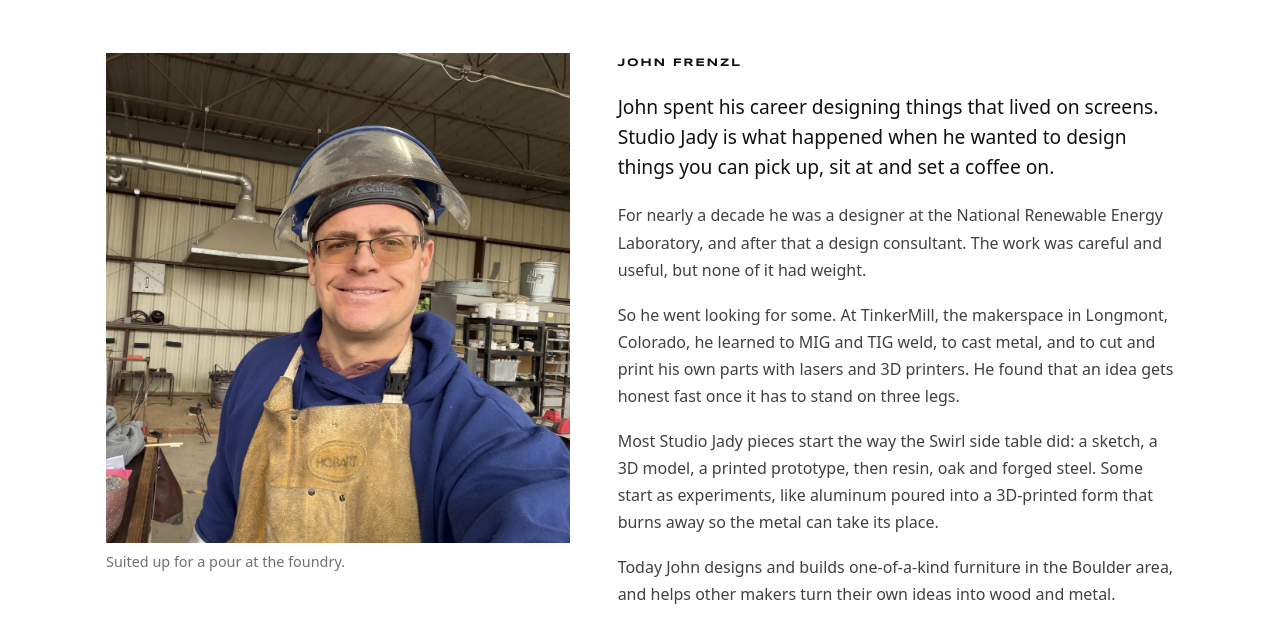
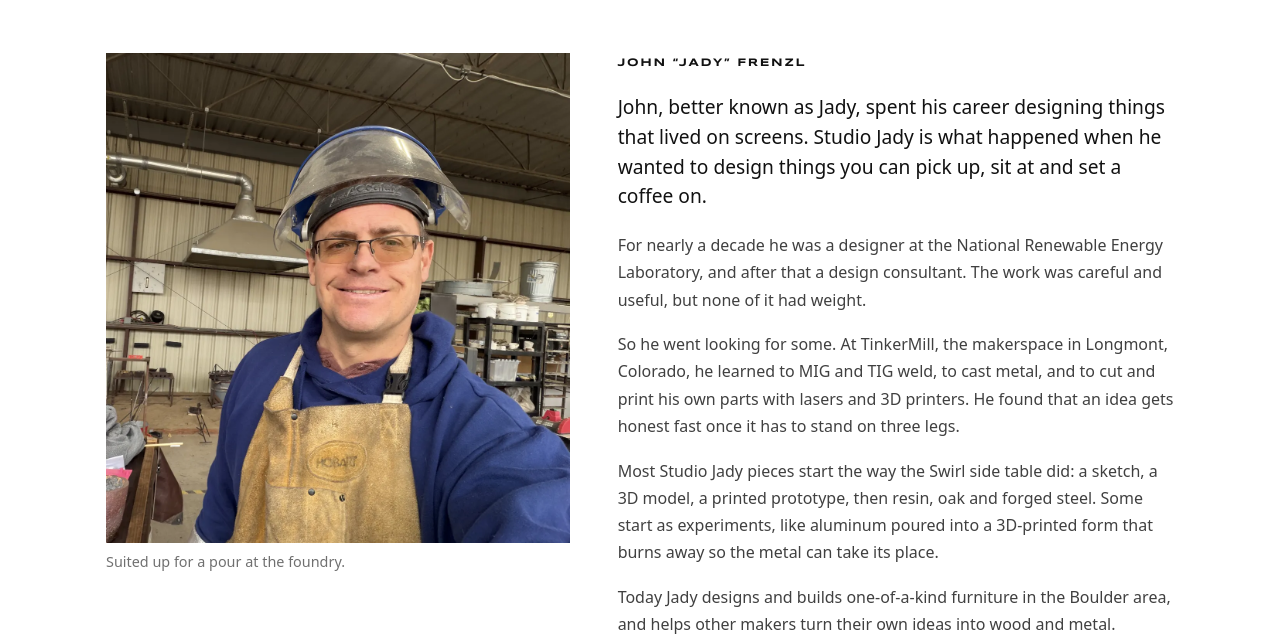
Before and after one commit to john-frenzl/studiojady-site, a plain HTML site: page artist/index.html in a window 1280 px wide. Shown: the part 153-792 px from the top of the page. Drawn offline with nearby package versions, Linux system fonts and the light colour scheme.

Commit message:
Introduce John as Jady on the Meet the Artist page
Co-Authored-By: Claude Opus 5.5 <noreply@anthropic.com>
Claude-Session: https://claude.ai/code/session_014dHnKUgsVPnrfFwpnpC5uh

```diff
--- a/artist/index.html
+++ b/artist/index.html
@@ -13,7 +13,7 @@
   gtag('config', 'G-6J16JXTJ4R');
 </script>
 <title>Meet the Artist | Studio Jady</title>
-<meta name="description" content="Meet John Frenzl, the designer and maker behind Studio Jady: sculptural furniture and fabrication in wood and metal from the Boulder, Colorado area.">
+<meta name="description" content="Meet John Frenzl, better known as Jady, the designer and maker behind Studio Jady: sculptural furniture and fabrication in wood and metal from the Boulder, Colorado area.">
 <link rel="canonical" href="https://studiojady.com/artist/">
 <meta name="theme-color" content="#ffffff">
 <meta property="og:type" content="profile">
@@ -24,7 +24,7 @@
 <meta property="og:image" content="https://studiojady.com/assets/artist/john-frenzl.jpg">
 <meta name="twitter:card" content="summary_large_image">
 <script type="application/ld+json">
-{"@context":"https://schema.org","@type":"Person","name":"John Frenzl","jobTitle":"Designer and maker","image":"https://studiojady.com/assets/artist/john-frenzl.jpg","url":"https://studiojady.com/artist/","worksFor":{"@type":"Organization","name":"Studio Jady","url":"https://studiojady.com/"}}
+{"@context":"https://schema.org","@type":"Person","name":"John Frenzl","alternateName":"Jady","jobTitle":"Designer and maker","image":"https://studiojady.com/assets/artist/john-frenzl.jpg","url":"https://studiojady.com/artist/","worksFor":{"@type":"Organization","name":"Studio Jady","url":"https://studiojady.com/"}}
 </script>
 <link rel="preconnect" href="https://fonts.googleapis.com">
 <link rel="preconnect" href="https://fonts.gstatic.com" crossorigin>
@@ -72,12 +72,12 @@
       <figcaption>Suited up for a pour at the foundry.</figcaption>
     </figure>
     <div class="story">
-      <h2 class="label">John Frenzl</h2>
-      <p class="lede">John spent his career designing things that lived on screens. Studio Jady is what happened when he wanted to design things you can pick up, sit at and set a coffee on.</p>
+      <h2 class="label">John &ldquo;Jady&rdquo; Frenzl</h2>
+      <p class="lede">John, better known as Jady, spent his career designing things that lived on screens. Studio Jady is what happened when he wanted to design things you can pick up, sit at and set a coffee on.</p>
       <p>For nearly a decade he was a designer at the National Renewable Energy Laboratory, and after that a design consultant. The work was careful and useful, but none of it had weight.</p>
       <p>So he went looking for some. At TinkerMill, the makerspace in Longmont, Colorado, he learned to MIG and TIG weld, to cast metal, and to cut and print his own parts with lasers and 3D printers. He found that an idea gets honest fast once it has to stand on three legs.</p>
       <p>Most Studio Jady pieces start the way the Swirl side table did: a sketch, a 3D model, a printed prototype, then resin, oak and forged steel. Some start as experiments, like aluminum poured into a 3D-printed form that burns away so the metal can take its place.</p>
-      <p>Today John designs and builds one-of-a-kind furniture in the Boulder area, and helps other makers turn their own ideas into wood and metal.</p>
+      <p>Today Jady designs and builds one-of-a-kind furniture in the Boulder area, and helps other makers turn their own ideas into wood and metal.</p>
       <div class="links">
         <a class="cta label" href="mailto:info@studiojady.com?subject=Hello%20from%20the%20Studio%20Jady%20site">Say hello</a>
         <a class="label" href="/services/">Services</a>
```
